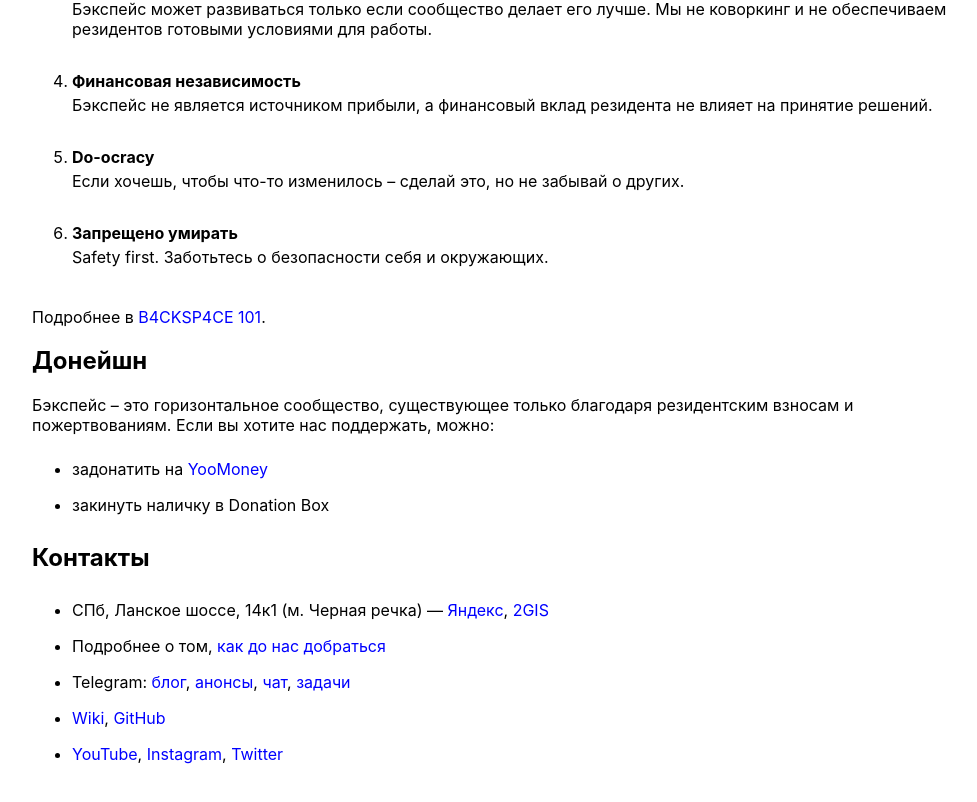
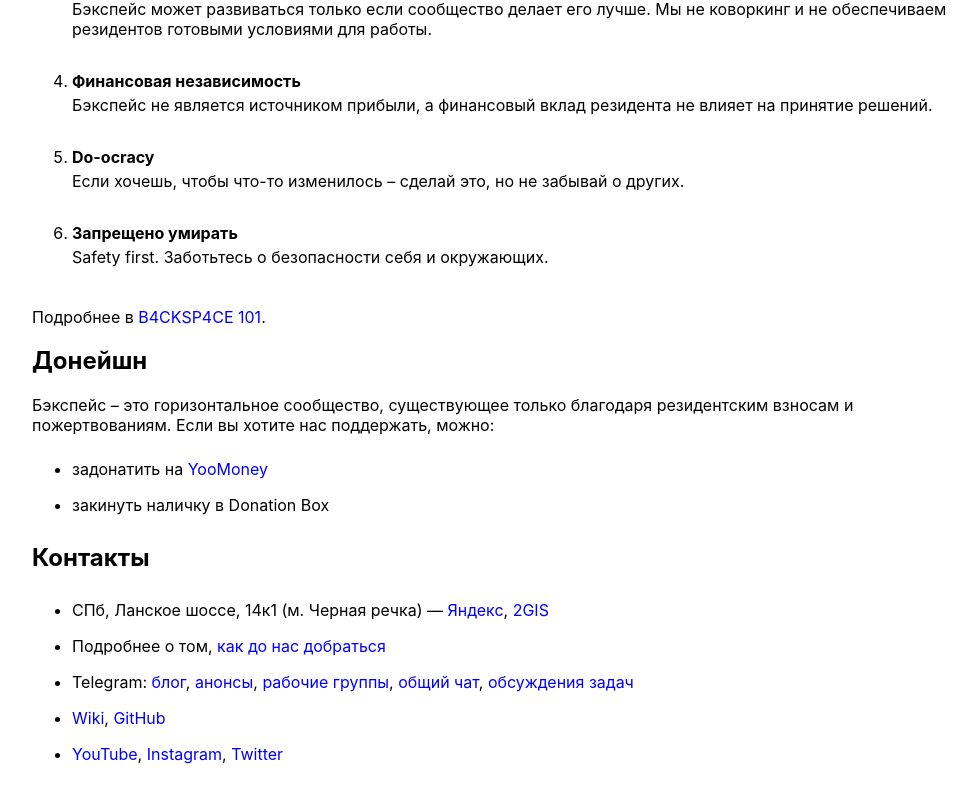
Before and after one commit to b4ck5p4c3/0x08.in, a Next.js app: page /Home/Home in a window 1280 px wide. Shown: the part 918-1720 px from the top of the page, without its empty margins (128-1105 px from the left). Built offline with nearby package versions, Linux system fonts and the light colour scheme; a web font is replaced by a local one.

Commit message:
feat: update donate link, add workgroups chat

```diff
--- a/src/pages/Home/Home.tsx
+++ b/src/pages/Home/Home.tsx
@@ -97,14 +97,8 @@
           Если вы хотите нас поддержать, можно:
         </p>
         <ul>
-          <li>задонатить на <a href="https://yoomoney.ru/fundraise/MJbKegNfagI.230701">YooMoney</a></li>
+          <li>задонатить на <a href="https://yoomoney.ru/to/4100118928412413">YooMoney</a></li>
           <li>закинуть наличку в Donation Box</li>
-          {/* <li>
-            задонатить что-нибудь из&nbsp;
-            <Link href="/wishlist" passHref>
-              <a>вишлиста</a>
-            </Link>
-          </li> */}
         </ul>
       </article>
 
@@ -128,8 +122,9 @@
             <span>Telegram: </span>
             <a href="https://t.me/b4cksp4ce_l1ve">блог</a>,&nbsp;
             <a href="https://t.me/b4ck5p4c3">анонсы</a>,&nbsp;
-            <a href="https://t.me/b4cksp4ce_chat">чат</a>,&nbsp;
-            <a href="https://t.me/b4cksp4ce_issues">задачи</a>
+            <a href="https://t.me/bksp_workgroups">рабочие группы</a>,&nbsp;
+            <a href="https://t.me/b4cksp4ce_chat">общий чат</a>,&nbsp;
+            <a href="https://t.me/b4cksp4ce_issues">обсуждения задач</a>
           </li>
           <li>
             <a href="https://wiki.0x08.in/">Wiki</a>,&nbsp;
```
